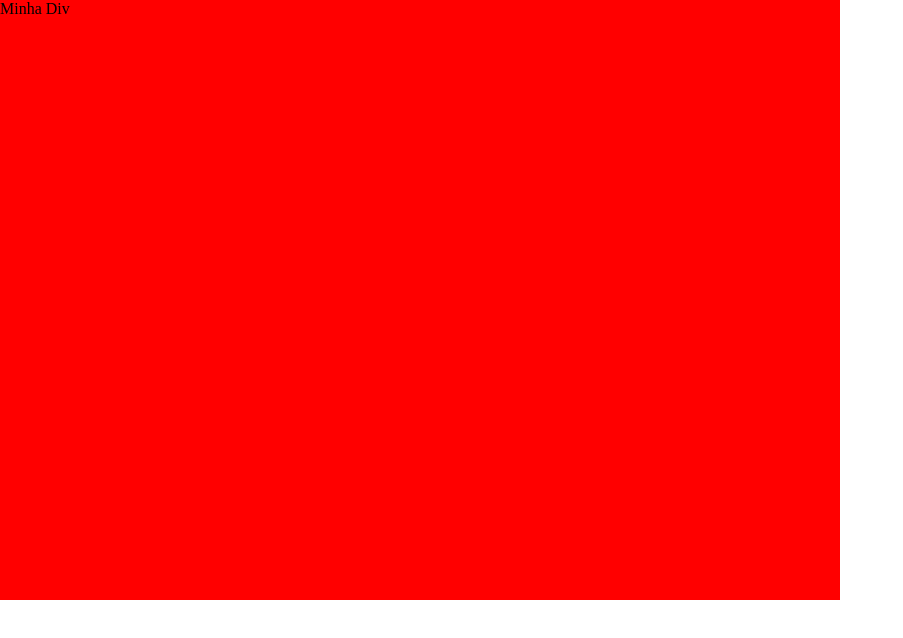
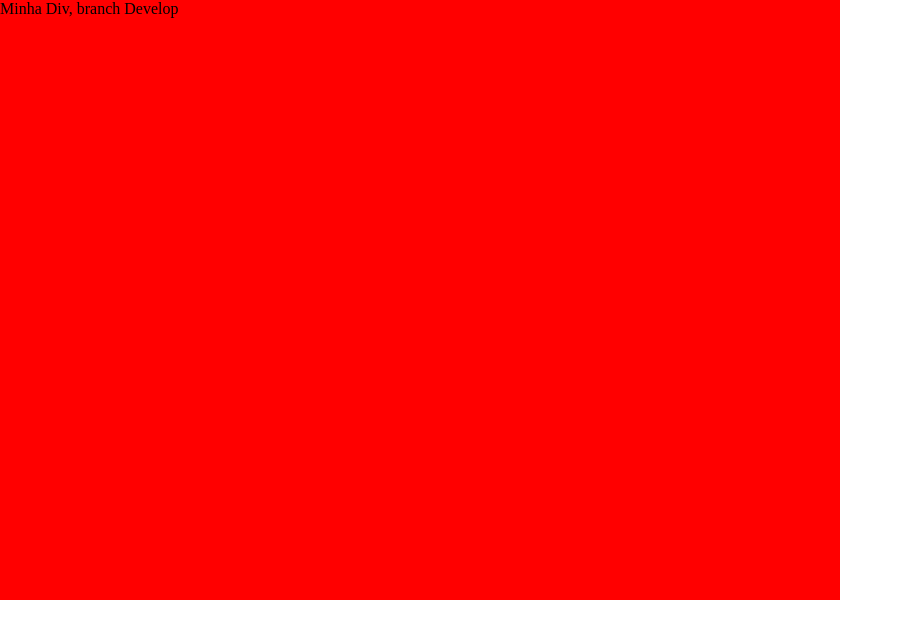
Before and after one commit to MarcelSouzaSantos/DevClub, a plain HTML site: page CSS/testes/index.html in a window 1280 px wide. Shown: the whole page, without its empty margins (0-903 px from the left). Drawn offline with Linux system fonts and the light colour scheme.

Commit message:
Primeiro commit na nova branch (Develop)

```diff
--- a/CSS/testes/index.html
+++ b/CSS/testes/index.html
@@ -9,7 +9,7 @@
 </head>
 <body>
     <div class="container">
-        Minha Div
+        Minha Div, branch Develop
     </div>
 </body>
 </html>
```
